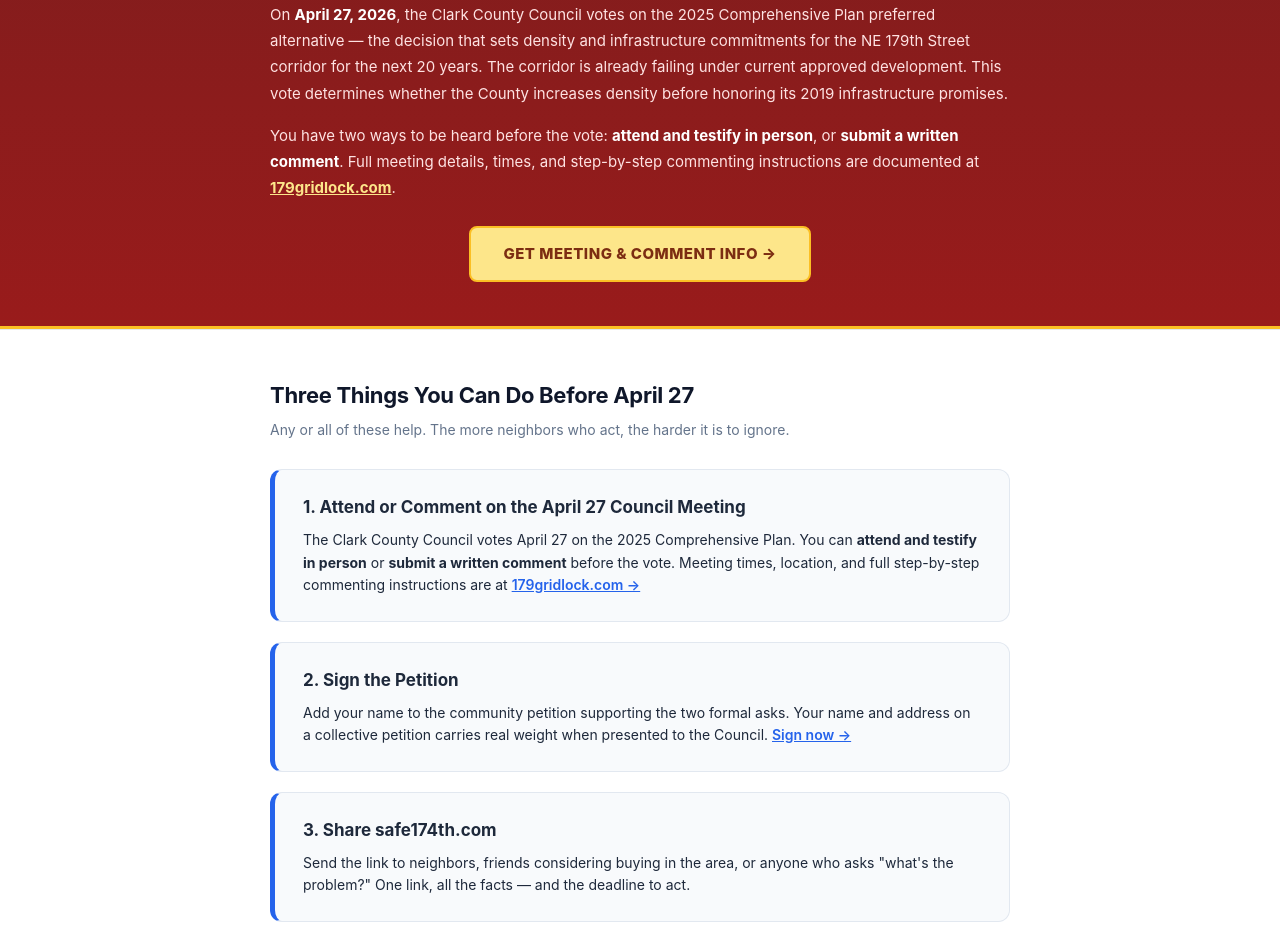
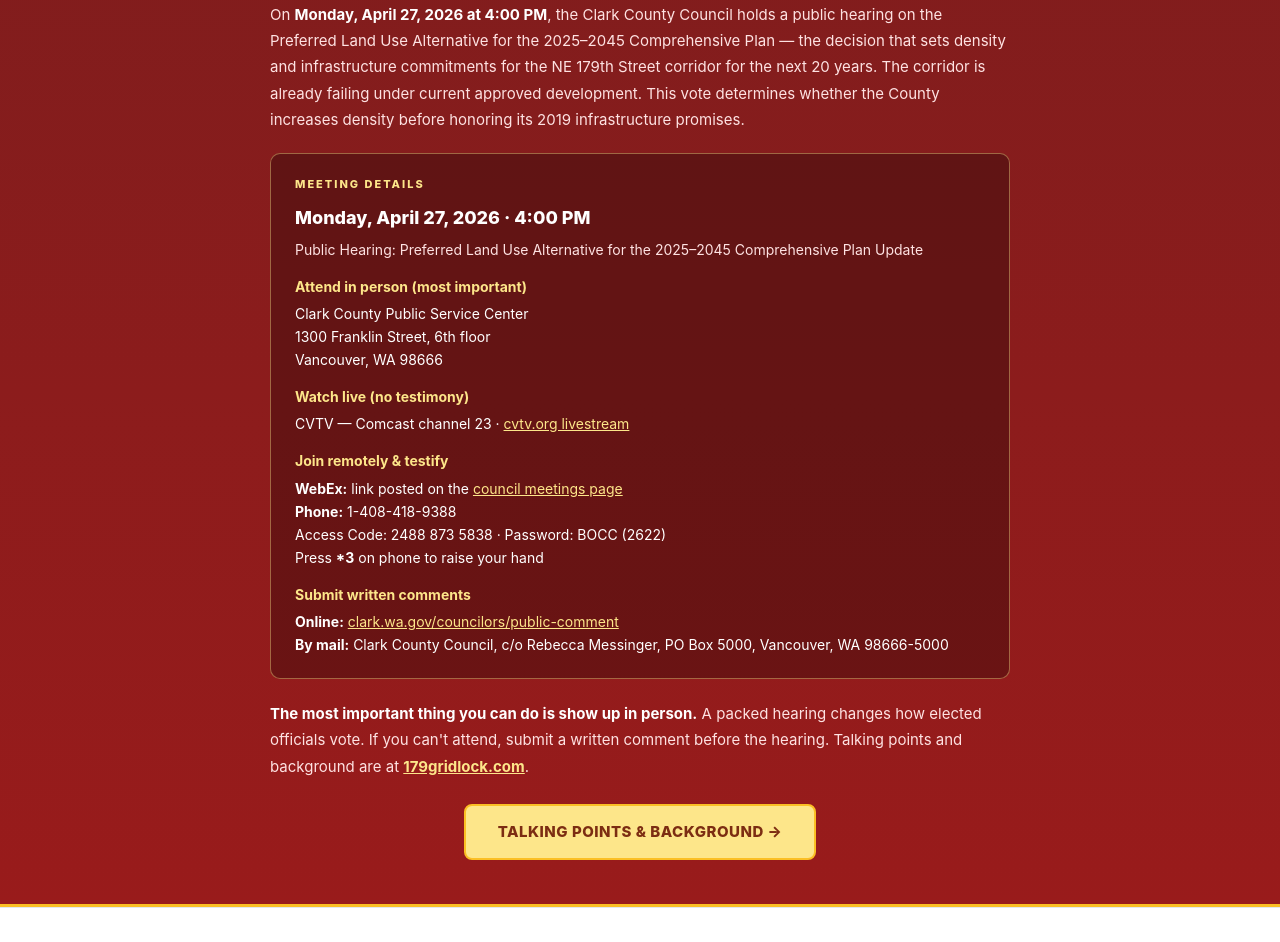
Before and after one commit to jwj2002/safe174th, a website: page public/take-action.html in a window 1280 px wide. Shown: the part 340-1282 px from the top of the page. Drawn offline with Linux system fonts and the light colour scheme.

Commit message:
update: April 27 banner with confirmed 4:00 PM time and full meeting details
Home page banner header now reads "Public Hearing — Monday, April 27 · 4:00 PM"
and includes the in-person address. Take-action urgent block has a dedicated
meeting details panel: in-person address, CVTV/livestream, WebEx + phone (with
access code, password, and *3-to-raise-hand), and written comment paths via
email and mail to Rebecca Messinger. First "Three Things" action card leads
with the time and address.

```diff
--- a/public/take-action.html
+++ b/public/take-action.html
@@ -30,27 +30,58 @@
 
 <header class="site-header" style="padding: 32px 24px;">
     <h1>Take Action</h1>
-    <div class="subtitle">Attend or comment on the April 27 Council vote.</div>
+    <div class="subtitle">Public Hearing &mdash; Monday, April 27 at 4:00 PM</div>
 </header>
 
 <!-- Urgent April 27 Block -->
 <section style="background: linear-gradient(180deg, #7f1d1d 0%, #991b1b 100%); color: #fff; padding: 44px 24px; border-top: 3px solid #fbbf24; border-bottom: 3px solid #fbbf24;">
     <div class="container" style="max-width: 780px;">
         <div style="font-size: 12px; font-weight: 900; letter-spacing: 2.5px; text-transform: uppercase; color: #fde68a; margin-bottom: 10px; text-align: center;">
-            Urgent &mdash; April 27, 2026
+            Public Hearing &mdash; Monday, April 27, 2026 &middot; 4:00 PM
         </div>
         <h2 style="font-size: clamp(22px, 3.5vw, 30px); font-weight: 800; margin: 0 0 16px; color: #fff; line-height: 1.25; text-align: center;">
             The Vote That Decides the Next 20 Years
         </h2>
-        <p style="font-size: 15px; line-height: 1.75; color: #fee2e2; margin: 0 0 16px;">
-            On <strong style="color: #fff;">April 27, 2026</strong>, the Clark County Council votes on the 2025 Comprehensive Plan preferred alternative &mdash; the decision that sets density and infrastructure commitments for the NE 179th Street corridor for the next 20 years. The corridor is already failing under current approved development. This vote determines whether the County increases density before honoring its 2019 infrastructure promises.
+        <p style="font-size: 15px; line-height: 1.75; color: #fee2e2; margin: 0 0 20px;">
+            On <strong style="color: #fff;">Monday, April 27, 2026 at 4:00 PM</strong>, the Clark County Council holds a public hearing on the Preferred Land Use Alternative for the 2025&ndash;2045 Comprehensive Plan &mdash; the decision that sets density and infrastructure commitments for the NE 179th Street corridor for the next 20 years. The corridor is already failing under current approved development. This vote determines whether the County increases density before honoring its 2019 infrastructure promises.
         </p>
+
+        <!-- Meeting Details Panel -->
+        <div style="background: rgba(0,0,0,0.28); border: 1px solid rgba(253,230,138,0.4); border-radius: 10px; padding: 22px 24px; margin: 0 0 22px; color: #fff;">
+            <div style="font-size: 11px; font-weight: 800; letter-spacing: 2px; text-transform: uppercase; color: #fde68a; margin-bottom: 10px;">Meeting details</div>
+            <div style="font-size: 18px; font-weight: 800; margin-bottom: 6px;">Monday, April 27, 2026 &middot; 4:00 PM</div>
+            <div style="font-size: 14px; color: #fee2e2; margin-bottom: 14px;">Public Hearing: Preferred Land Use Alternative for the 2025&ndash;2045 Comprehensive Plan Update</div>
+
+            <div style="display: grid; grid-template-columns: 1fr; gap: 14px; font-size: 14px; line-height: 1.65;">
+                <div>
+                    <div style="font-weight: 700; color: #fde68a; margin-bottom: 4px;">Attend in person (most important)</div>
+                    <div>Clark County Public Service Center<br>1300 Franklin Street, 6th floor<br>Vancouver, WA 98666</div>
+                </div>
+                <div>
+                    <div style="font-weight: 700; color: #fde68a; margin-bottom: 4px;">Watch live (no testimony)</div>
+                    <div>CVTV &mdash; Comcast channel 23 &middot; <a href="https://www.cvtv.org" target="_blank" rel="noopener" style="color: #fde68a; text-decoration: underline;">cvtv.org livestream</a></div>
+                </div>
+                <div>
+                    <div style="font-weight: 700; color: #fde68a; margin-bottom: 4px;">Join remotely &amp; testify</div>
+                    <div><strong>WebEx:</strong> link posted on the <a href="https://clark.wa.gov/councilors/clark-county-council-meetings" target="_blank" rel="noopener" style="color: #fde68a; text-decoration: underline;">council meetings page</a><br>
+                    <strong>Phone:</strong> 1-408-418-9388<br>
+                    Access Code: 2488 873 5838 &middot; Password: BOCC (2622)<br>
+                    Press <strong>*3</strong> on phone to raise your hand</div>
+                </div>
+                <div>
+                    <div style="font-weight: 700; color: #fde68a; margin-bottom: 4px;">Submit written comments</div>
+                    <div><strong>Online:</strong> <a href="https://www.clark.wa.gov/councilors/public-comment" target="_blank" rel="noopener" style="color: #fde68a; text-decoration: underline;">clark.wa.gov/councilors/public-comment</a><br>
+                    <strong>By mail:</strong> Clark County Council, c/o Rebecca Messinger, PO Box 5000, Vancouver, WA 98666-5000</div>
+                </div>
+            </div>
+        </div>
+
         <p style="font-size: 15px; line-height: 1.75; color: #fee2e2; margin: 0;">
-            You have two ways to be heard before the vote: <strong style="color: #fff;">attend and testify in person</strong>, or <strong style="color: #fff;">submit a written comment</strong>. Full meeting details, times, and step-by-step commenting instructions are documented at <a href="https://179gridlock.com/#action" target="_blank" rel="noopener" style="color: #fde68a; font-weight: 700; text-decoration: underline;">179gridlock.com</a>.
+            <strong style="color: #fff;">The most important thing you can do is show up in person.</strong> A packed hearing changes how elected officials vote. If you can't attend, submit a written comment before the hearing. Talking points and background are at <a href="https://179gridlock.com/#action" target="_blank" rel="noopener" style="color: #fde68a; font-weight: 700; text-decoration: underline;">179gridlock.com</a>.
         </p>
         <div style="text-align: center; margin-top: 24px;">
             <a href="https://179gridlock.com/#action" target="_blank" rel="noopener" style="background: #fde68a; color: #7c2d12; font-weight: 800; font-size: 15px; padding: 14px 32px; border-radius: 8px; text-decoration: none; white-space: nowrap; letter-spacing: 0.5px; text-transform: uppercase; border: 2px solid #fbbf24; display: inline-block;">
-                Get Meeting &amp; Comment Info &rarr;
+                Talking Points &amp; Background &rarr;
             </a>
         </div>
     </div>
@@ -63,8 +94,8 @@
         <p class="section-subtitle">Any or all of these help. The more neighbors who act, the harder it is to ignore.</p>
 
         <div class="action-step">
-            <h3>1. Attend or Comment on the April 27 Council Meeting</h3>
-            <p>The Clark County Council votes April 27 on the 2025 Comprehensive Plan. You can <strong>attend and testify in person</strong> or <strong>submit a written comment</strong> before the vote. Meeting times, location, and full step-by-step commenting instructions are at <a href="https://179gridlock.com/#action" target="_blank" rel="noopener" style="color: var(--blue-600); font-weight: 600;">179gridlock.com &rarr;</a></p>
+            <h3>1. Show up at the April 27 Public Hearing (4:00 PM)</h3>
+            <p><strong>Monday, April 27 at 4:00 PM</strong> &mdash; Clark County Public Service Center, 1300 Franklin Street, 6th floor, Vancouver. Attending in person sends a message no written comment can. Full meeting details (WebEx, phone, mail-in comments) are in the red block above. Background and talking points are at <a href="https://179gridlock.com/#action" target="_blank" rel="noopener" style="color: var(--blue-600); font-weight: 600;">179gridlock.com &rarr;</a></p>
         </div>
         <div class="action-step">
             <h3>2. Sign the Petition</h3>
```
Also changed, not shown: public/index.html (+2 -2 lines).
